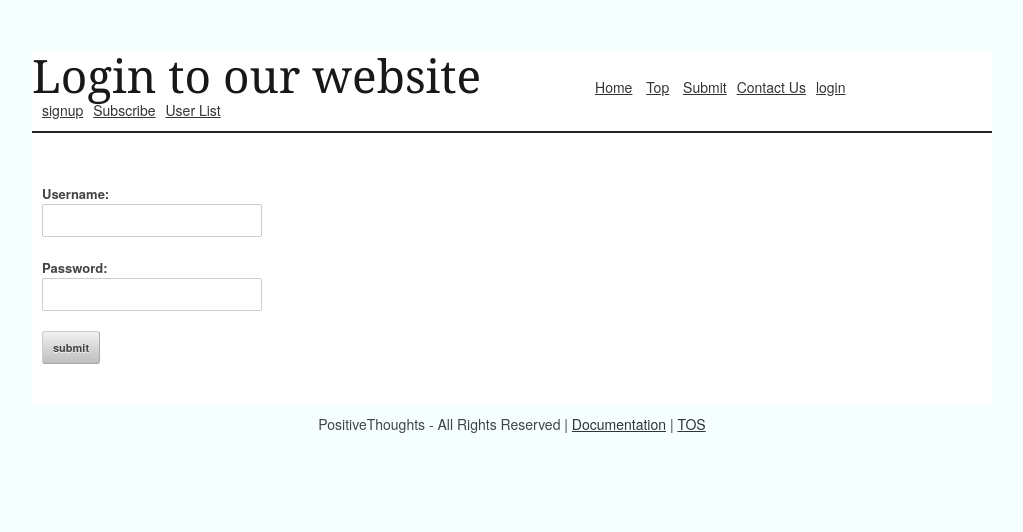
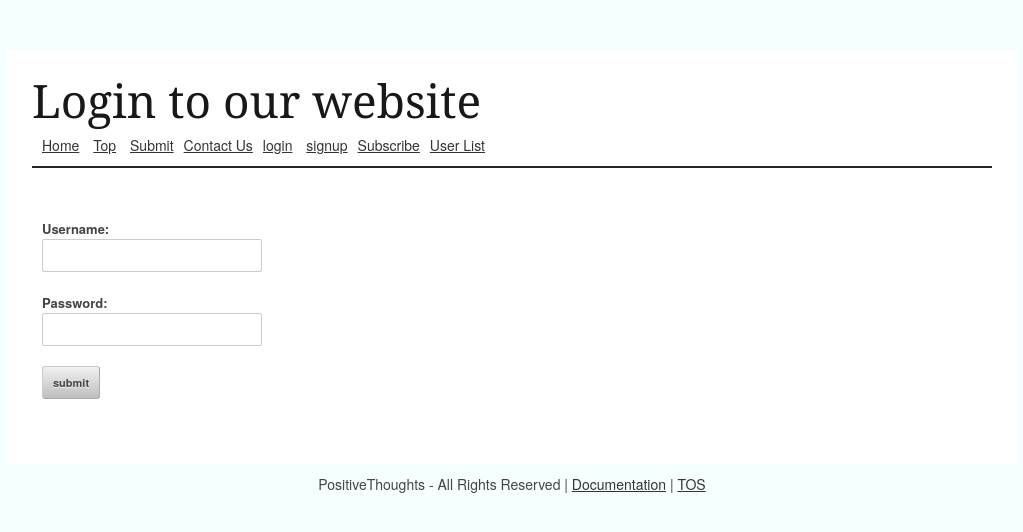
Before and after one commit to joaquin112/MDD-Project, a CodeIgniter app: page /MDD/index.php/auth/login in a window 1280 px wide. Shown: the top 532 px of the page, without its empty margins (128-1151 px from the left). Run offline with CodeIgniter, Linux system fonts and the light colour scheme; some libraries are stand-ins or nearby versions.

Commit message:
Improved a bit of the design features

```diff
--- a/application/views/main.php
+++ b/application/views/main.php
@@ -45,13 +45,15 @@
 
 	<div class="container">
 
-	<h1 class="remove-bottom"><?php echo $title; ?></h1><ul id="navigation">  <li><a href="<?php echo $this->config->item('base_url'); ?>">Home</a></li>
+	<h1 class="remove-bottom"><?php echo $title; ?></h1>
 
+
+	<ul id="navigation">  <li><a href="<?php echo $this->config->item('base_url'); ?>">Home</a></li>
 	<li><a href="<?php echo $this->config->item('base_url'); ?>top">Top</a></li>     <li>
-
 	<a href="<?php echo $this->config->item('base_url'); ?>submit">Submit</a></li><li><a href = '<?php echo $this->config->item('base_url'); ?>contact'>Contact Us</a></li><?php if (!$this->tank_auth->is_logged_in()) { ?><li><a href = '<?php echo $this->config->item('base_url'); ?>login'>login</a>
 
-	<li><a href = '<?php echo $this->config->item('base_url'); ?>signup'>signup</a></li><?php } else {?> <li><a href = '<?php echo $this->config->item('base_url'); ?>users/<?php echo $this->tank_auth->get_user_id(); ?>'>My Profile</a></li> <?} ?><li><a href = '<?php echo $this->config->item('base_url'); ?>subscribe'>Subscribe</a></li><li><a href = '<?php echo $this->config->item('base_url'); ?>users'>User List</a></li></ul>
+	<li><a href = '<?php echo $this->config->item('base_url'); ?>signup'>signup</a></li><?php } else {?> <li><a href = '<?php echo $this->config->item('base_url'); ?>users/<?php echo $this->tank_auth->get_user_id(); ?>'>My Profile</a></li> <?} ?><li><a href = '<?php echo $this->config->item('base_url'); ?>subscribe'>Subscribe</a></li><li><a href = '<?php echo $this->config->item('base_url'); ?>users'>User List</a></li>
+	</ul>
 
 
 	<hr />
--- a/stylesheets/layout.css
+++ b/stylesheets/layout.css
@@ -19,6 +19,13 @@
 
 body {
     margin: 0px;
+
+}
+
+.container {
+
+	padding:25px;
+
 }
 
 #nav {
@@ -49,14 +56,13 @@ body {
 
 h1.remove-bottom {
 
-	display:inline;
+	padding-bottom:10px;
 
 }
 
 ul#navigation {
 
 	display:inline;
-	margin-left:100px;
 
 }
 
```
Also changed, not shown: 1 other file.
